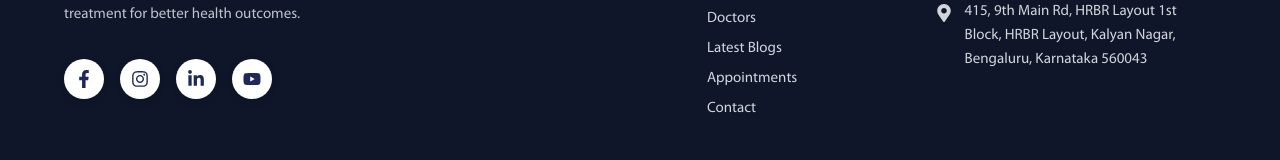
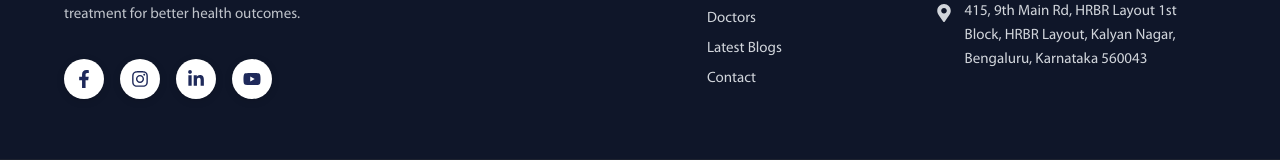
Before and after one commit to venkatesh02040/velpro-hospital, a React (Vite) app: page / in a window 1280 px wide. Shown: the part 4074-4234 px from the top of the page. Built offline with nearby package versions, Linux system fonts and the light colour scheme; no server answers; the HTML template or start-up script is replaced by a standard one.

Commit message:
changes in colors and added htaccess

```diff
--- a/src/Components/Footer/Footer.jsx
+++ b/src/Components/Footer/Footer.jsx
@@ -99,7 +99,7 @@ const Footer = () => {
             <li><Link to="/departments">Departments</Link></li>
             <li><Link to="/doctors">Doctors</Link></li>
             <li><Link to="/blogs">Latest Blogs</Link></li>
-            <li><Link to="/appointments">Appointments</Link></li>
+            {/* <li><Link to="/appointments">Appointments</Link></li> */}
             <li><Link to="/contact">Contact</Link></li>
           </ul>
         </div>
```
Also changed, not shown: 1 other file (tests, documents, lock files or other folders).
